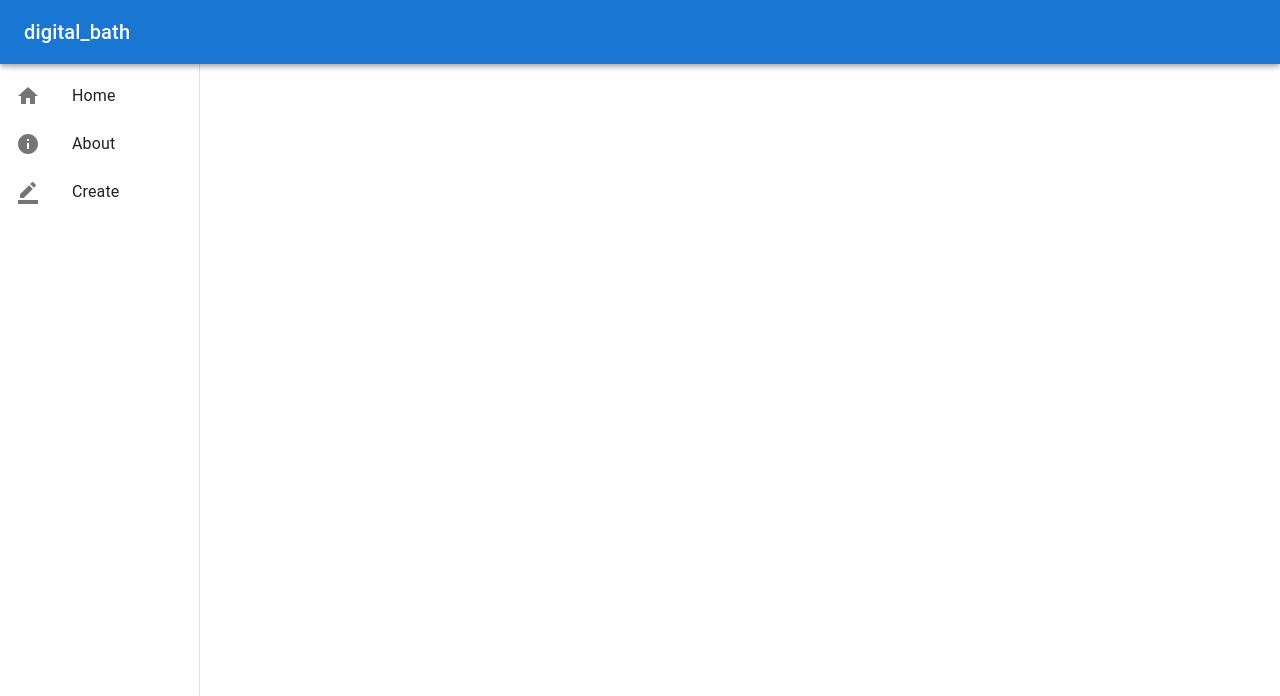
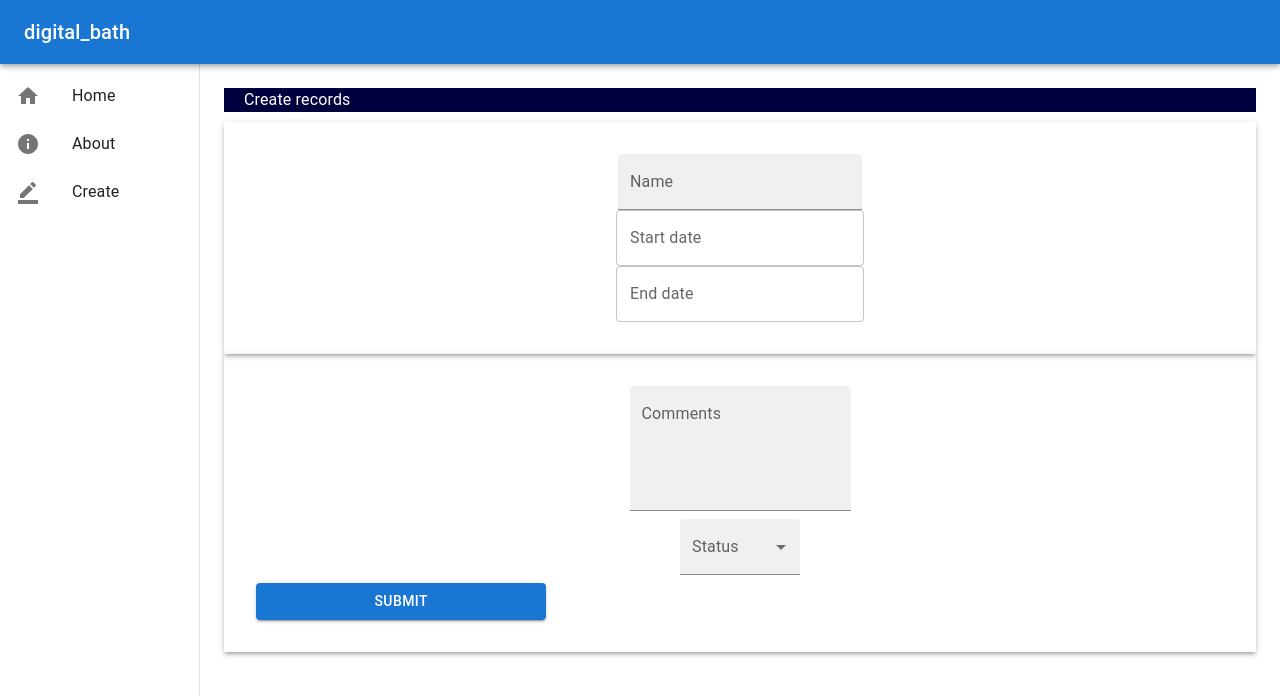
Before and after one commit to PatSternberg/digipenpal, a React (Create React App) app in the folder frontend/: page /edit/1 in a window 1280 px wide. Shown: the top 696 px of the page. Built offline with nearby package versions, Linux system fonts and the light colour scheme; no server answers.

Commit message:
Add edit and delete records functionality

```diff
--- a/frontend/src/App.js
+++ b/frontend/src/App.js
@@ -3,6 +3,7 @@ import {Routes, Route} from 'react-router-dom';
 import Home from './components/Home';
 import About from './components/About';
 import Create from './components/Create';
+import Edit from './components/Edit';
 import Navbar from './components/Navbar';
 import Delete from './components/Delete';
 
@@ -14,10 +15,13 @@ function App() {
         drawerWidth={myWidth}
         content = {
           <Routes>
+
             <Route path='' element={<Home />} />
             <Route path='/about' element={<About />} />
             <Route path='/create' element={<Create />} />
+            <Route path='/edit/:id' element={<Edit />} />
             <Route path='/delete/:id' element={<Delete />} />
+
           </Routes>
         }
       />
--- a/frontend/src/components/Delete.js
+++ b/frontend/src/components/Delete.js
@@ -1,18 +1,26 @@
-import {React, useEffect, useState} from 'react'
+import { React, useEffect, useState } from 'react'
 import { Box, Button, Typography } from '@mui/material'
-import AxiosInstance from './Axios'
-import {useNavigate, useParams} from 'react-router-dom'
+import MyDatePickerField from './forms/myDatePickerField'
+import MyTextField from './forms/myTextField'
+import MySelectField from './forms/mySelectField'
+import MyMultilineField from './forms/myMultilineField'
+import { useForm } from 'react-hook-form'
+import AxiosInstance from './Axios';
+import Dayjs from 'dayjs';
+import { useNavigate, useParams } from 'react-router-dom'
 
-const Delete = () => {
-  const MyParam = useParams()
-  const MyId = MyParam.id
+function Delete() {
 
-  const [myData,setMydata] = useState()
-  const [loading,setLoading] = useState(true)
+  const navigate = useNavigate();
+  const MyParam = useParams();
+  const MyId = MyParam.id;
 
-  const GetData = () => {
-    AxiosInstance.get(`project/${MyId}`).then((res) =>{
-      setMydata(res.data)
+  const [myData, setMyData] = useState()
+  const [loading, setLoading] = useState(true)
+
+  function GetData(data) {
+    AxiosInstance.get(`project/${MyId}`).then((res) => {
+      setMyData(res.data)
       console.log(res.data)
       setLoading(false)
     })
@@ -20,37 +28,37 @@ const Delete = () => {
 
   useEffect(() => {
     GetData();
-  },[] )
-
-  const navigate = useNavigate()
+  },[])
 
 
-  const submission = (data) =>
-  {
-    AxiosInstance.delete( `project/${MyId}/`)
-    .then((res) =>{
-      navigate(`/`)
+  function submission(data) {
+    AxiosInstance.delete( `project/${MyId}/`,{
+    }).then((res) => {
+      navigate('/')
     })
   }
+
 
   return (
     <div>
         { loading ? <p>Loading data...</p> :
         <div>
-          <Box sx={{display:'flex', justifyContent:'space-between',width:'100%', backgroundColor:'#00003f', marginBottom:'10px'}}>
+          <Box sx={{display:'flex', width:'100%', backgroundColor:'#00003f', marginBottom:'10px'}}>
+
             <Typography sx={{marginLeft:'20px', color:'#fff'}}>
               Delete project: {myData.name}
             </Typography>
+
           </Box>
-          <Box sx={{display:'flex', width:'100%', boxShadow:3, padding:4, flexDirection:'column'}}>
-            <Box sx={{display:'flex', justifyContent:'start', marginBottom:'40px'}}>
-              Are you sure that you want to delete this project: {myData.name}
+
+          <Box sx={{display:'flex', widht:'100%', boxShadow:3, padding:4, flexDirection:'column'}}>
+            Are you sure that you want to delete project: {myData.name}
           </Box>
-            <Box sx={{width:'30%'}}>
-              <Button variant="contained" onClick={submission} sx={{width:'100%'}}>
-                Delete the project
+
+          <Box width={'30%'}>
+            <Button variant='contained' onClick={submission} sx={{width: '100%'}}>
+              Submit
             </Button>
-            </Box>
           </Box>
         </div>
         }
--- /dev/null
+++ b/frontend/src/components/Edit.js
@@ -0,0 +1,135 @@
+import { React, useEffect } from 'react'
+import { Box, Button, Typography } from '@mui/material'
+import MyDatePickerField from './forms/myDatePickerField'
+import MyTextField from './forms/myTextField'
+import MySelectField from './forms/mySelectField'
+import MyMultilineField from './forms/myMultilineField'
+import { useForm } from 'react-hook-form'
+import AxiosInstance from './Axios';
+import Dayjs from 'dayjs';
+import { useNavigate, useParams } from 'react-router-dom'
+
+function Edit() {
+
+  const navigate = useNavigate();
+  const MyParam = useParams();
+  const MyId = MyParam.id;
+
+  function GetData(data) {
+    AxiosInstance.get(`project/${MyId}`).then((res) => {
+      console.log(res.data)
+      setValue('name', res.data.name)
+      setValue('status', res.data.status)
+      setValue('comments', res.data.comments)
+      setValue('start_date', Dayjs(res.data.start_date))
+      setValue('end_date', Dayjs(res.data.end_date))
+
+    })
+  }
+
+  useEffect(() => {
+    GetData();
+  },[])
+
+  const defaultValues = {
+    name:'',
+    comments:'',
+    status:'',
+  }
+
+  const {handleSubmit, setValue, control} = useForm({defaultValues:defaultValues})
+
+  function submission(data) {
+
+    const StartDate = Dayjs(data.start_date['$d']).format('YYYY-MM-DD')
+    const EndDate = Dayjs(data.end_date['$d']).format('YYYY-MM-DD')
+    AxiosInstance.put( `project/${MyId}/`,{
+      name:data.name,
+      comments:data.comments,
+      status:data.status,
+      start_date: StartDate,
+      end_date: EndDate,
+    }).then((res) => {
+      navigate('/')
+    })
+  }
+
+
+  return (
+    <div>
+      <form onSubmit={handleSubmit(submission)}>
+        <Box sx={{display:'flex', width:'100%', backgroundColor:'#00003f', marginBottom:'10px'}}>
+
+          <Typography sx={{marginLeft:'20px', color:'#fff'}}>
+            Create records
+          </Typography>
+
+        </Box>
+
+        <Box sx={{display:'flex', widht:'100%', boxShadow:3, padding:4, flexDirection:'column'}}>
+
+          <Box>
+            <MyTextField
+            label='Name'
+            name='name'
+            control={control}
+            placeholder='Provide a project name'
+            width={'30%'}>
+            </MyTextField>
+          </Box>
+
+          <Box>
+            <MyDatePickerField
+            label='Start date'
+            name='start_date'
+            control={control}
+            width={'30%'}>
+            </MyDatePickerField>
+          </Box>
+
+          <Box>
+            <MyDatePickerField
+            label='End date'
+            name='end_date'
+            control={control}
+            width={'30%'}>
+            </MyDatePickerField>
+          </Box>
+
+        </Box>
+
+        <Box sx={{display:'flex', widht:'100%', boxShadow:3, padding:4, flexDirection:'column'}}>
+
+          <Box>
+            <MyMultilineField
+            label='Comments'
+            name='comments'
+            control={control}
+            placeholder='Provide a project name'
+            width={'30%'}>
+            </MyMultilineField>
+          </Box>
+
+          <Box>
+            <MySelectField
+            label='Status'
+            name='status'
+            control={control}
+            width={'30%'}>
+            </MySelectField>
+          </Box>
+
+          <Box width={'30%'}>
+            <Button variant='contained' type='submit' sx={{width: '100%'}}>
+              Submit
+
+            </Button>
+          </Box>
+
+        </Box>
+      </form>
+    </div>
+  )
+}
+
+export default Edit
--- a/frontend/src/components/Home.js
+++ b/frontend/src/components/Home.js
@@ -4,7 +4,7 @@ import AxiosInstance from './Axios'
 import { MaterialReactTable } from 'material-react-table'
 import Dayjs from 'dayjs'
 import { Box, IconButton } from '@mui/material';
-import { Delete as DeleteIcon } from '@mui/icons-material';
+import { Delete as DeleteIcon, Edit as EditIcon } from '@mui/icons-material';
 import { Link } from 'react-router-dom';
 
 function Home() {
@@ -70,25 +70,30 @@ function Home() {
         columns={columns}
         data={myData}
         enableRowActions
-        renderRowActions={({}) => (
+        renderRowActions={({row}) => (
 
           <Box sx={{ display: 'flex', flexWrap: 'nowrap', gap: '8px' }}>
+
+            <IconButton
+              color="green"
+              component={Link}
+              to={`edit/${row.original.id}`}
+              >
+              <EditIcon />
+            </IconButton>
+
             <IconButton
               color="error"
               component={Link}
-              to={'delete/${row.original.id'}
-              // onClick={() => {
-              //   data.splice(row.index, 1); //assuming simple data table
-              //   setData([...data]);
-              // }}
-            >
+              to={`delete/${row.original.id}`}
+              >
               <DeleteIcon />
             </IconButton>
           </Box>
 
         )}
       />
-  }
+    }
     </div>
   )
 }
```
Also changed, not shown: 2 other files (tests, documents, lock files or other folders). Lines whose indentation alone changed are shown as unchanged.
